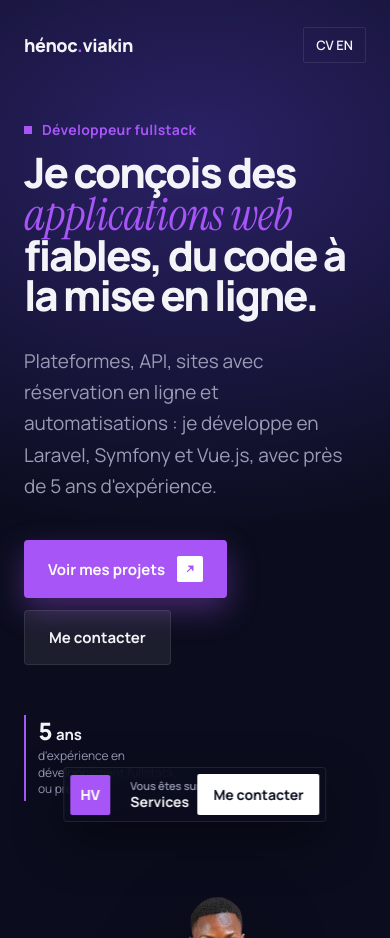
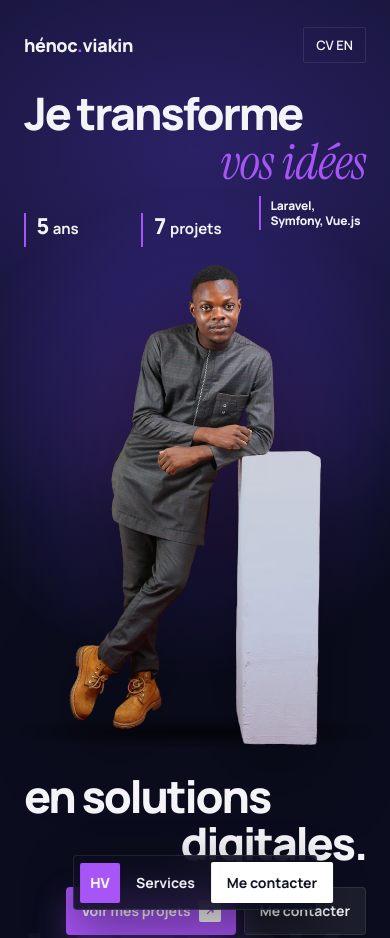
Before and after one commit to HenocVik/HenocVik.github.io, a plain HTML site: page index.html in a window 390 px wide. Shown: the top 938 px of the page. Drawn offline with Linux system fonts and the light colour scheme.

Commit message:
Haut de page en Z autour de la photo, adaptation mobile et tablette revue

```diff
--- a/index.html
+++ b/index.html
@@ -64,23 +64,28 @@ button{font:inherit;color:inherit}
 .btn .c{width:26px;height:26px;border-radius:2px;background:#fff;color:var(--o);display:grid;place-items:center;transition:transform .3s}.btn:hover .c{transform:rotate(-45deg)}
 
 /* ---------- haut de page ---------- */
-.hero{position:relative;padding:130px 0 0;overflow:visible;z-index:4}
+.hero{position:relative;padding:96px 0 0;overflow:visible;z-index:4}
 .hero::before{content:"";position:absolute;left:50%;top:-300px;width:1300px;height:900px;transform:translateX(-50%);background:radial-gradient(ellipse,rgba(var(--v-rgb),.32),transparent 60%)}
 .hero .ghost{color:rgba(255,255,255,.03);top:auto;bottom:-20px}
-.hero .wrap{position:relative;display:grid;grid-template-columns:1fr 1.1fr;gap:30px;align-items:end}
-.hero .wrap>div:first-child{padding-bottom:110px}
-.hero h1{font-size:clamp(42px,5.8vw,88px);font-weight:800;letter-spacing:-.05em;line-height:.95}
-.hero h1 .se{color:var(--o);font-size:1.08em}
-.hero p{font-size:19px;line-height:1.65;color:var(--mut);max-width:560px;margin:30px 0 38px}
+/* texte en Z autour de la photo : haut gauche, droite, bas gauche, bas droite + boutons */
+.hero .wrap{position:relative;max-width:1440px;display:grid;grid-template-columns:1fr auto 1fr;grid-template-rows:repeat(5,1fr);column-gap:clamp(18px,2.4vw,40px);align-items:center}
+.hero h1{display:contents;font-weight:800}
+.zl{display:block;font-size:clamp(40px,4.9vw,80px);font-weight:800;letter-spacing:-.05em;line-height:.95;white-space:nowrap;position:relative;z-index:3}
+.zl .se{color:var(--o);font-size:1.1em}
+.zl.a{grid-area:1/1;justify-self:end;text-align:right}
+.zl.b{grid-area:2/3;justify-self:start}
+.zl.c{grid-area:3/1;justify-self:end;text-align:right}
+.zl.d{grid-area:4/3;justify-self:start}
+#hBtns{grid-area:5/3;justify-self:start;align-self:start;margin-top:-6px}
 .hero .row{display:flex;gap:12px;flex-wrap:wrap}
 /* photo en pied, posée sans cadre, debout sur la bande orange */
-.me{position:relative;justify-self:center;height:min(78vh,760px);aspect-ratio:482/921;margin:0 0 -28px;z-index:2}
+.me{grid-area:1/2/6/3;position:relative;justify-self:center;height:min(calc(100vh - 110px),880px);min-height:520px;aspect-ratio:482/921;margin:0 0 -30px;z-index:2}
 .me img{position:relative;z-index:2;width:100%;height:100%;object-fit:contain;object-position:bottom;filter:drop-shadow(0 30px 40px rgba(0,0,0,.45))}
 .me .glow{position:absolute;z-index:0;left:50%;top:42%;width:150%;aspect-ratio:1;transform:translate(-50%,-50%);background:radial-gradient(circle,rgba(var(--o-rgb),.28),rgba(var(--v-rgb),.12) 45%,transparent 68%);pointer-events:none}
 .me .floor{position:absolute;z-index:1;left:-10%;right:-10%;bottom:-4px;height:34px;background:radial-gradient(ellipse at center,rgba(0,0,0,.65),transparent 70%)}
 /* annotations façon fiche de joueur */
 .me .lines{position:absolute;inset:0;z-index:3;width:100%;height:100%;overflow:visible;pointer-events:none}
-.me .lines path{fill:none;stroke:var(--o);stroke-width:1.5;vector-effect:non-scaling-stroke;stroke-dasharray:1;stroke-dashoffset:0}
+.me .lines path{fill:none;stroke:var(--o);stroke-width:1.5;vector-effect:non-scaling-stroke;stroke-dasharray:420;stroke-dashoffset:0}
 .me .pt{position:absolute;z-index:4;width:12px;height:12px;margin:-6px 0 0 -6px;border:2px solid var(--o);background:var(--ink);border-radius:50%}
 .me .pt::after{content:"";position:absolute;inset:-8px;border:1px solid var(--o);border-radius:50%;opacity:0;animation:ping 2.4s cubic-bezier(.16,1,.3,1) infinite}
 @keyframes ping{0%{transform:scale(.4);opacity:.9}80%,100%{transform:scale(1.5);opacity:0}}
@@ -93,8 +98,9 @@ button{font:inherit;color:inherit}
 .me .tag.stack b{font-size:16px;letter-spacing:-.02em;line-height:1.2}
 .me .tag.dispo b{font-size:20px;display:flex;justify-content:flex-end;align-items:center;gap:8px}
 .me .tag.dispo b i{width:9px;height:9px;background:#2bd97b;box-shadow:0 0 0 4px rgba(43,217,123,.2)}
+.me .tags{display:contents;gap:10px 16px;flex-wrap:wrap;justify-content:center;margin-bottom:14px}
 .js .me .tag,.js .me .pt{opacity:0}
-.js .me .lines path{stroke-dashoffset:1}
+.js .me .lines path{stroke-dashoffset:420}
 
 /* bandeau */
 .mq{background:var(--o);padding:22px 0;overflow:hidden;transform:rotate(-1.5deg);margin:0 -30px;position:relative;z-index:3}
@@ -282,10 +288,24 @@ footer{padding:60px 0 130px;color:var(--mut);font-size:14px}footer .wrap{display
 @media (prefers-reduced-motion:reduce){*{animation:none!important;transition:none!important}.js .rv,.it.enter,.js .hs,#hTitle .wd,.js #hBtns .btn,.js .me .tag,.js .me .pt{opacity:1;transform:none}.js .me .lines path{stroke-dashoffset:0}.boom,.spark{display:none}.it.enter .im::after{display:none}.it.enter .im img{transform:none}html{scroll-behavior:auto}}
 
 @media(max-width:960px){
-  .hero .wrap,.svg,.ab{grid-template-columns:1fr}
-  .me{height:min(66vh,600px)}
-  .hero .wrap>div:first-child{padding-bottom:10px}
-  .grid{grid-template-columns:1fr}
+  .svg,.ab{grid-template-columns:1fr}
+  /* tablette et mobile : le Z se lit de haut en bas, la photo au milieu */
+  .hero{padding:100px 0 54px}
+  .hero .wrap{grid-template-columns:1fr;grid-template-rows:none;row-gap:4px}
+  .zl{font-size:clamp(40px,9vw,72px)}
+  .zl.a{grid-area:auto;justify-self:start;text-align:left}
+  .zl.b{grid-area:auto;justify-self:end;text-align:right}
+  .me{grid-area:auto;height:auto;min-height:0;width:min(100%,520px);aspect-ratio:auto;margin:18px auto -30px;order:5}
+  .me img{height:min(62vh,600px);width:auto;margin:0 auto;display:block}
+  .zl.c{grid-area:auto;justify-self:start;text-align:left;order:6;margin-top:56px}
+  .zl.d{grid-area:auto;justify-self:end;text-align:right;order:7}
+  #hBtns{grid-area:auto;justify-self:end;order:8;margin:18px 0 0}
+  .me .lines,.me .pt{display:none}
+  .me{display:flex;flex-direction:column}
+  .me .tags{display:grid;grid-template-columns:repeat(3,1fr);gap:10px;order:-1;width:100%;max-width:520px;margin:6px auto 18px}
+  .me .tag,.me .tag.l,.me .tag.r{position:static;transform:none;width:auto;text-align:left;border-right:0;border-left:2px solid var(--o);padding:2px 0 2px 10px}
+  .me .tag>span{font-size:11px}
+  .grid{gap:16px}
   .pr{grid-template-columns:1fr 1fr}
   .svg .sticky{position:static}
   .panel{margin:40px 8px 0;padding:80px 0}
@@ -295,21 +315,33 @@ footer{padding:60px 0 130px;color:var(--mut);font-size:14px}footer .wrap{display
   .top .av{display:none}
 }
 @media(max-width:640px){
-  .me{height:auto;width:100%;aspect-ratio:auto;display:grid;grid-template-columns:1fr 1fr;gap:14px 18px;justify-self:stretch;margin-top:10px}
-  .me img{grid-column:1/-1;height:min(64vh,520px);width:auto;justify-self:center;order:2}
-  .me .glow{top:70%}
-  .me .lines,.me .pt{display:none}
-  .me .tag,.me .tag.l,.me .tag.r{position:static;transform:none;width:auto;text-align:left;border-right:0;border-left:2px solid var(--o);padding:4px 0 4px 12px;order:1}
-  .me .tag b{font-size:24px}
+  .grid{grid-template-columns:1fr}
+  .zl{font-size:clamp(36px,11.5vw,58px)}
+  .me img{height:min(58vh,480px)}
+  .me .tag b{font-size:22px}
+  .me .tag.stack b{font-size:12px;line-height:1.25}
+  .me .tag>span{display:none}
+  .me .tag.stack>span{display:none}
+  .pn .now small{display:none}
+  #hBtns{width:100%;justify-content:flex-end;flex-wrap:nowrap;gap:8px}
+  #hBtns .btn{padding:13px 15px;font-size:14px;gap:8px}
+  #hBtns .btn .c{width:22px;height:22px}
+  .tabs{flex-wrap:nowrap;overflow-x:auto;scrollbar-width:none;max-width:100%}
+  .tabs::-webkit-scrollbar{display:none}
+  .bk h2{font-size:clamp(34px,10vw,46px)}
+  .bk{padding:80px 0}
+  .tabs button{flex:none}
+  .ph{gap:18px}
+  .pn .now{padding:0 10px}
 }
 @media(max-width:560px){
-  .hero{padding-top:120px}
+  .hero{padding-top:92px}
   .pr{grid-template-columns:1fr}
   .ac button{padding:22px 18px}
   .ac .ct p,.ac .ct ul{padding-left:18px;padding-right:18px}
   .tabs button{padding:9px 11px;font-size:13px}
   .cvs a:first-child{display:none}
-  .pn .now{min-width:0}
+  .pn .now{min-width:auto}
   .it h3{font-size:24px}
 }
 </style>
@@ -333,26 +365,27 @@ footer{padding:60px 0 130px;color:var(--mut);font-size:14px}footer .wrap{display
 <div class="top"><div class="wrap"><b>hénoc<span>.</span>viakin</b><span class="av"><i></i>Disponible pour un poste ou une mission, sur place ou en télétravail</span><div class="cvs"><a href="assets/cv/CV_Henoc_Viakin_FR.pdf" download>CV FR</a><a href="assets/cv/CV_Henoc_Viakin_EN.pdf" download>CV EN</a></div></div></div>
 
 <header class="hero" id="top" data-name="Accueil"><div class="ghost" aria-hidden="true">FULLSTACK</div><div class="wrap">
-<div>
-<span class="sl d hs" id="hLabel">Développeur fullstack</span>
-<h1 id="hTitle">Je conçois des <span class="se">applications web</span> fiables, du code à la mise en ligne.</h1>
-<p class="hs" id="hText">Plateformes, API, sites avec réservation en ligne et automatisations : je développe en Laravel, Symfony et Vue.js, avec près de 5 ans d'expérience.</p>
+<h1 id="hTitle">
+<span class="zl a"><span class="wd">Je</span> <span class="wd">transforme</span></span>
+<span class="zl b"><span class="wd se">vos idées</span></span>
+<span class="zl c"><span class="wd">en</span> <span class="wd">solutions</span></span>
+<span class="zl d"><span class="wd">digitales.</span></span>
+</h1>
 <div class="row" id="hBtns"><a class="btn o" href="#projets">Voir mes projets <span class="c"><svg class="ar" viewBox="0 0 24 24" aria-hidden="true"><path fill="currentColor" d="M7 17L17 7M9 7h8v8" stroke="currentColor" stroke-width="2.2"/></svg></span></a><a class="btn w" href="#contact">Me contacter</a></div>
-</div>
 <figure class="me hs" id="hCard">
 <span class="glow" aria-hidden="true"></span><span class="floor" aria-hidden="true"></span>
 <img src="assets/henoc-pied.webp" alt="Hénoc Viakin, debout, appuyé sur un pilier" width="482" height="921">
 <svg class="lines" viewBox="0 0 100 100" preserveAspectRatio="none" aria-hidden="true">
-<path pathLength="1" d="M76 7 L86 3 L106 3"/>
-<path pathLength="1" d="M23 31 L8 25 L-6 25"/>
-<path pathLength="1" d="M62 39 L84 50 L106 50"/>
+<path d="M76 7 L86 8 L106 8"/>
+<path d="M23 31 L8 30 L-6 30"/>
+<path d="M62 39 L84 50 L106 50"/>
 </svg>
 <span class="pt" style="left:76%;top:7%" aria-hidden="true"></span>
 <span class="pt" style="left:23%;top:31%" aria-hidden="true"></span>
 <span class="pt" style="left:62%;top:39%" aria-hidden="true"></span>
-<div class="tag r" style="top:3%"><b><span data-count="5">0</span><small>ans</small></b><span>d'expérience en développement fullstack, ou presque</span></div>
-<div class="tag l" style="top:25%"><b><span data-count="7">0</span><small>projets</small></b><span>en ligne, à découvrir plus bas</span></div>
-<div class="tag r stack" style="top:50%"><b>Laravel, Symfony, Vue.js</b><span>ma stack principale</span></div>
+<div class="tags"><div class="tag r" style="top:8%"><b><span data-count="5">0</span><small>ans</small></b><span>d'expérience en développement fullstack, ou presque</span></div>
+<div class="tag l" style="top:30%"><b><span data-count="7">0</span><small>projets</small></b><span>en ligne, à découvrir plus bas</span></div>
+<div class="tag r stack" style="top:50%"><b>Laravel, Symfony, Vue.js</b><span>ma stack principale</span></div></div>
 </figure>
 </div></header>
 
@@ -566,6 +599,7 @@ function setCur(sec){
 function onScroll(){
   const y=scrollY,H=document.documentElement.scrollHeight-innerHeight;
   prog.style.transform=`scaleX(${H>0?y/H:0})`;
+  if(ready)pn.classList.toggle("show",y>innerHeight*.3); /* la barre du bas laisse la photo libre à l'arrivée */
   let s=null;secs.forEach(x=>{if(x.getBoundingClientRect().top<innerHeight*.45)s=x});
   setCur(s);
   /* les mots en fond glissent doucement au défilement */
@@ -603,6 +637,7 @@ function typeIn(el,speed=38){
 /* ---------- haut de page : une mise en scène, étape par étape ---------- */
 const hTitle=document.getElementById("hTitle");
 (function split(){
+  if(hTitle.querySelector(".wd"))return; /* les mots sont déjà découpés dans le HTML */
   const out=[];
   hTitle.childNodes.forEach(n=>{
     if(n.nodeType===3){n.textContent.split(/(\s+)/).forEach(w=>{if(!w)return;out.push(/^\s+$/.test(w)?document.createTextNode(w):Object.assign(document.createElement("span"),{className:"wd",textContent:w}))})}
@@ -624,8 +659,6 @@ async function heroIn(){
   img.animate([{opacity:0,transform:"translate3d(0,90px,0) scale(.94)"},{opacity:1,transform:"none"}],{duration:1400,easing:E,fill:"backwards"});
   fig.querySelector(".floor").animate([{opacity:0,transform:"scaleX(.3)"},{opacity:1,transform:"none"}],{duration:1400,easing:E,fill:"backwards"});
   fig.querySelector(".glow").animate([{opacity:0,transform:"translate(-50%,-50%) scale(.6)"},{opacity:1,transform:"translate(-50%,-50%)"}],{duration:1800,easing:E,fill:"backwards"});
-  /* 2. le petit titre se tape */
-  await typeIn(document.getElementById("hLabel"));
   /* 3. les mots du titre tombent un par un, « applications web » s'abat comme un tampon */
   for(const w of words){
     const big=w.classList.contains("se");
@@ -638,10 +671,7 @@ async function heroIn(){
     else await wait(105);
   }
   landTitle(hTitle);
-  /* 4. le texte apparaît */
-  await wait(220);
-  const p=document.getElementById("hText");p.style.opacity=1;
-  p.animate([{opacity:0,transform:"translate3d(0,30px,0)",clipPath:"inset(0 0 100% 0)"},{opacity:1,transform:"none",clipPath:"inset(0 0 0 0)"}],{duration:1100,easing:E,fill:"backwards"});
+  await wait(200);
   /* 5. les boutons rebondissent l'un après l'autre */
   await wait(420);
   const btns=[...document.querySelectorAll("#hBtns .btn")];
@@ -656,7 +686,7 @@ async function heroIn(){
     pt.style.opacity=1;
     pt.animate([{transform:"scale(0)"},{offset:.6,transform:"scale(1.5)"},{transform:"none"}],{duration:520,easing:E});
     await wait(160);
-    path.animate([{strokeDashoffset:1},{strokeDashoffset:0}],{duration:620,easing:"cubic-bezier(.65,0,.35,1)",fill:"forwards"});
+    path.animate([{strokeDashoffset:420},{strokeDashoffset:0}],{duration:620,easing:"cubic-bezier(.65,0,.35,1)",fill:"forwards"});
     await wait(480);
     t.style.opacity=1;
     t.animate([{opacity:0,transform:`translate3d(${fromRight?-24:24}px,-50%,0)`,clipPath:fromRight?"inset(0 100% 0 0)":"inset(0 0 0 100%)"},{opacity:1,transform:"translate3d(0,-50%,0)",clipPath:"inset(0 0 0 0)"}],{duration:760,easing:E,fill:"backwards"});
@@ -716,8 +746,9 @@ function reveal(el){
   if(el.matches(".h2,.bk h2"))setTimeout(()=>landTitle(el),d+420);
   if(fx==="stamp")setTimeout(()=>{const [x,y]=centerOf(el);burst(x,y,6,.7)},d+450);
 }
+var ready=false;
 function go(){
-  pn.classList.add("show");onScroll();
+  ready=true;onScroll();
   document.querySelectorAll(".rv").forEach((el,i)=>el.dataset.fx=fxFor(el,i));
   const io=new IntersectionObserver(es=>{
     es.filter(e=>e.isIntersecting).sort((a,b)=>a.boundingClientRect.top-b.boundingClientRect.top||a.boundingClientRect.left-b.boundingClientRect.left)
```
